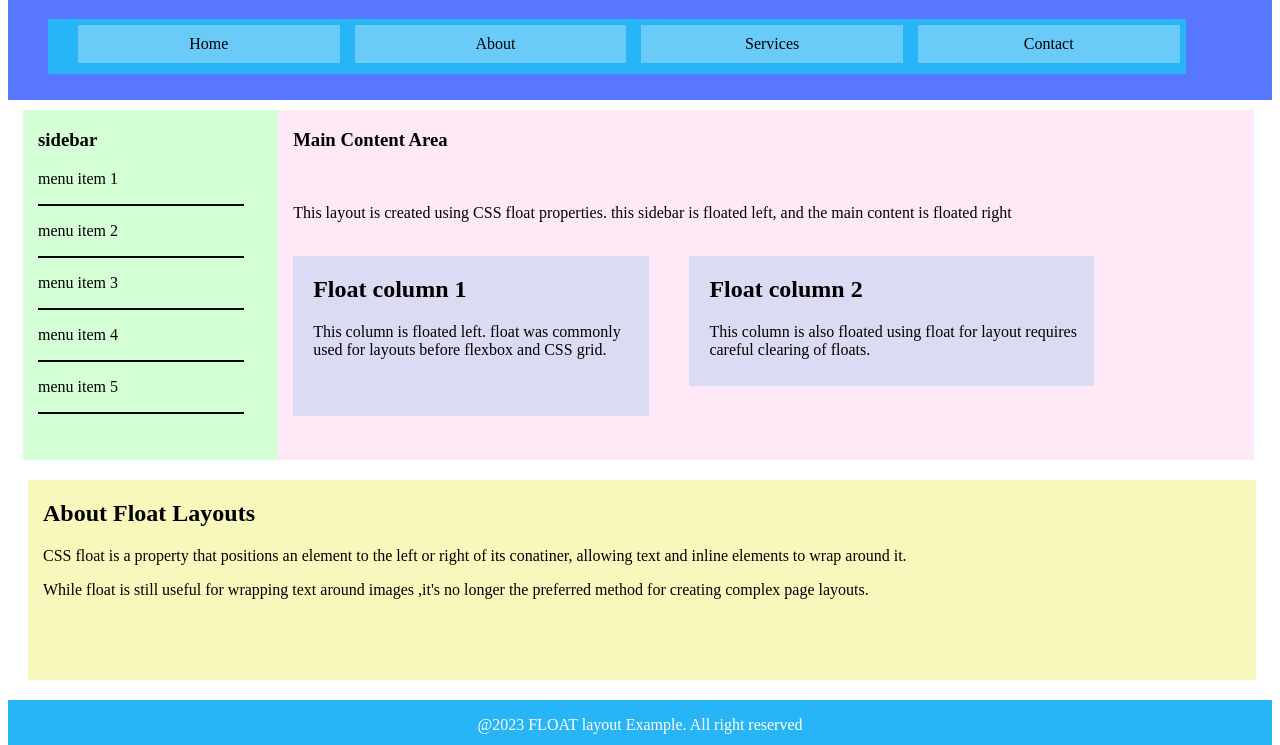
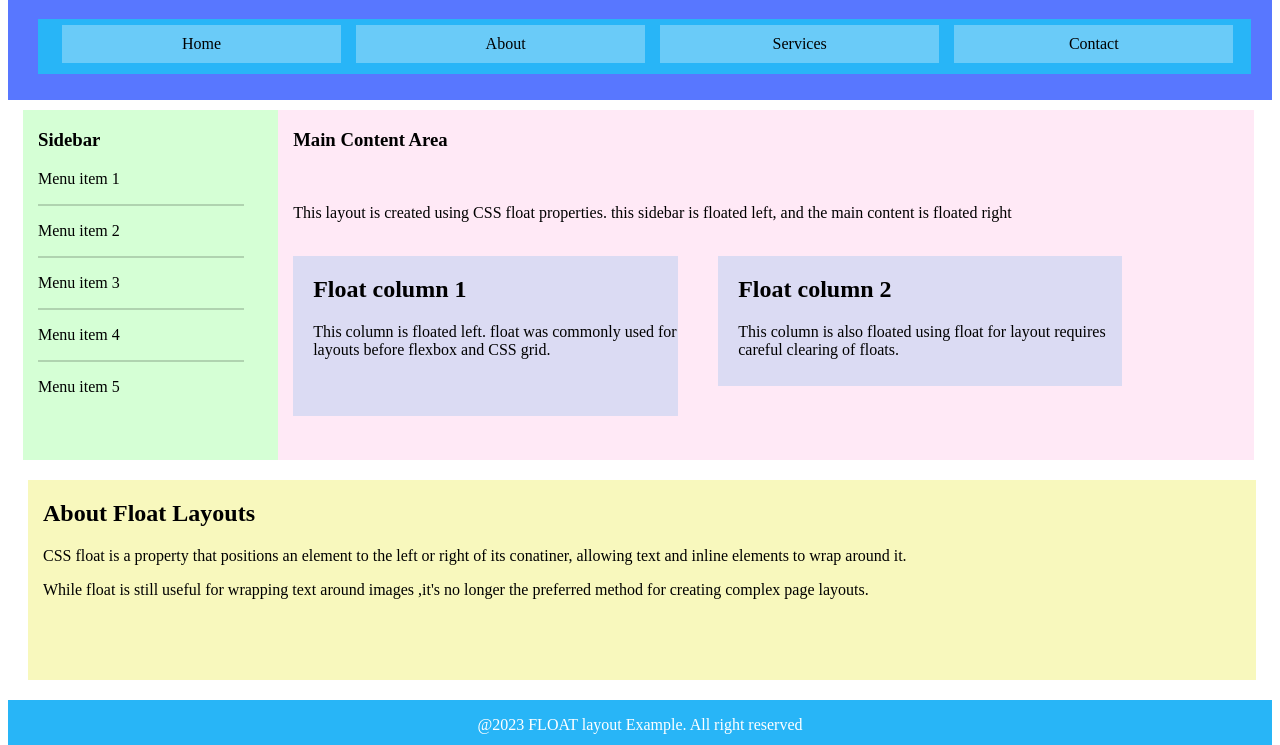
Before and after one commit to wasim180/front_end_development, a plain HTML site: page FED/home/user1/Documents/FED/Assignment HTML/stylecssassigmnent1.html.html in a window 1280 px wide. Shown: the part 81-826 px from the top of the page. Drawn offline with Linux system fonts and the light colour scheme.

Commit message:
Update and rename FED/proj stylecss.html to FED/home/user1/Documents/FED/Assignment HTML/stylecssassigmnent1.html.html

```diff
--- a/FED/proj stylecss.html
+++ b/FED/home/user1/Documents/FED/Assignment HTML/stylecssassigmnent1.html.html
@@ -9,9 +9,10 @@
 <div id="header"  style="background-color: rgb(88, 119,255); height: 160px;">
   <h1 style="color: white; text-align: center; padding-top: 20px;">Float-Based Web Layout</h1>
 
-  <div style="background-color: rgb(40, 181,247); float: left; height: 55px; margin: 0px 40px 0px 40px; width: 90%;">
+  <div style="background-color: rgb(40, 181,247); float: left; height: 55px; margin: 0px 40px 0px 40px; width: 96%; margin-left: 30px;">
 
-    <div style="float: left; background-color: rgb(106, 203, 248); margin-left: 30px; width: 23%; text-align: center; margin-top: 6px; padding: 10px 0px 10px 0px;">Home</div>
+
+    <div style="float: left; background-color: rgb(106, 203, 248); margin-left: 24px; width: 23%; text-align: center; margin-top: 6px; padding: 10px 0px 10px 0px;">Home</div>
 
     <div style="float: left; background-color: rgb(106, 203, 248); margin-left: 15px; width: 23%; text-align: center; margin-top: 6px; padding: 10px 0px 10px 10px ;">About</div>
 
@@ -23,24 +24,23 @@
 </div>
 <div id="content">
   <div style="background-color:rgb(213, 255,213) ; height:350px ; width: 19%; float: left; padding-left: 15px; margin: 10px 0px 0px 15px;">
-    <h3>sidebar</h3>
-   <p>menu item 1</p>
-   <div style="border: 1px solid black; width: 85%;"></div>
-   <p>menu item 2</p>
-   <div style="border: 1px solid black; width: 85%;"></div>
-   <p>menu item 3</p>
-   <div style="border: 1px solid black; width: 85%;"></div>
-   <p>menu item 4</p>
-   <div style="border: 1px solid black; width: 85%;"></div>
-   <p>menu item 5</p>
-   <div style="border: 1px solid black; width: 85%;"></div>
+    <h3>Sidebar</h3>
+   <p>Menu item 1</p>
+   <div style="border: 1px solid rgba(0, 0, 0, 0.171) ; width: 85%;"></div>
+   <p>Menu item 2</p>
+   <div style="border: 1px solid rgba(0, 0, 0, 0.171);; width: 85%;"></div>
+   <p>Menu item 3</p>
+   <div style="border: 1px solid rgba(0, 0, 0, 0.171); width: 85%;"></div>
+   <p>Menu item 4</p>
+   <div style="border: 1px solid rgba(0, 0, 0, 0.171); width: 85%;"></div>
+   <p>Menu item 5</p>
    </div>
 
    <div style="background-color: rgb(255, 233,246); height: 350px; width:76% ; padding-left: 15px; margin: 10px 15px 0px 0px; float: left;">
     <h3>Main Content Area</h3>
     <br>
     <p>This layout is created using CSS float properties. this sidebar is floated left, and the main content is floated right</p><br>
-    <div style="background-color:rgb(219, 219, 243) ; height: 160px; width: 35%; float: left; padding-left: 20px;">
+    <div style="background-color:rgb(219, 219, 243) ; height: 160px; width: 38%; float: left; padding-left: 20px;">
       <h2>Float column 1</h2>
       <p>This column is floated left. float was commonly used for layouts before flexbox and CSS grid.  </p>
     </div>
```
